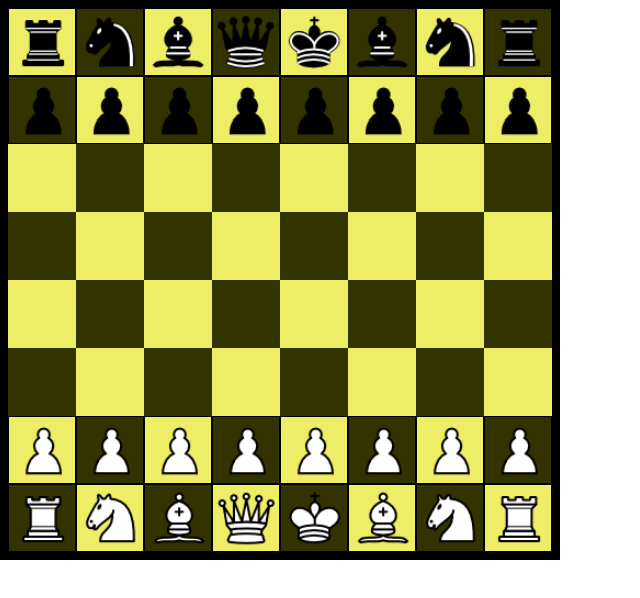
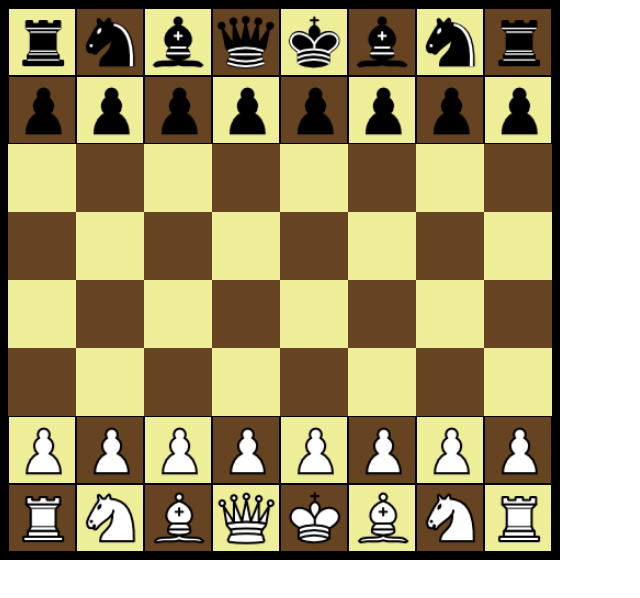
Before and after one commit to edwardma33/chess, a plain HTML site: page app/index.html in a window 1280 px wide. Shown: the whole page, without its empty margins (0-640 px from the left). Drawn offline with nearby package versions, Linux system fonts and the light colour scheme.

Commit message:
fixed board colors and Piece path

```diff
--- a/app/Piece.js
+++ b/app/Piece.js
@@ -2,7 +2,7 @@ export default class Piece extends Image {
     constructor (isBlack, peiceType) {
         super();
 
-        this.src = `../public/${isBlack ? 'b' : 'w'}_${peiceType}.png`;
+        this.src = `./public/${isBlack ? 'b' : 'w'}_${peiceType}.png`;
         this.classList.add('piece');
     }
 }
--- a/app/style.css
+++ b/app/style.css
@@ -16,11 +16,11 @@
 }
 
 .w-square {
-    background-color: #ee6;
+    background-color: #ee9;
 }
 
 .b-square {
-    background-color: #330;
+    background-color: #642;
 }
 
 .piece {
```
